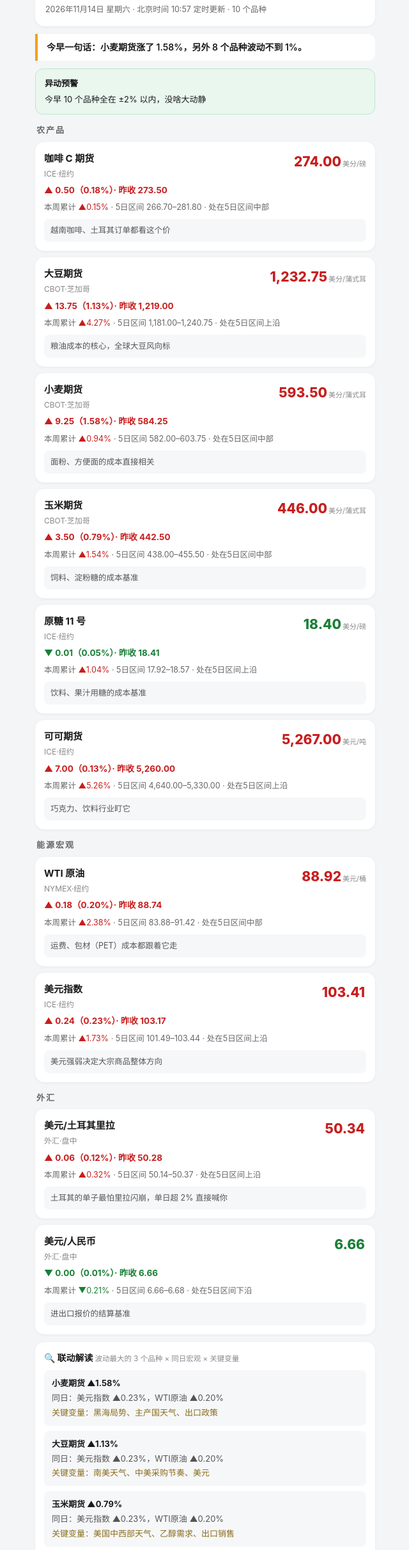
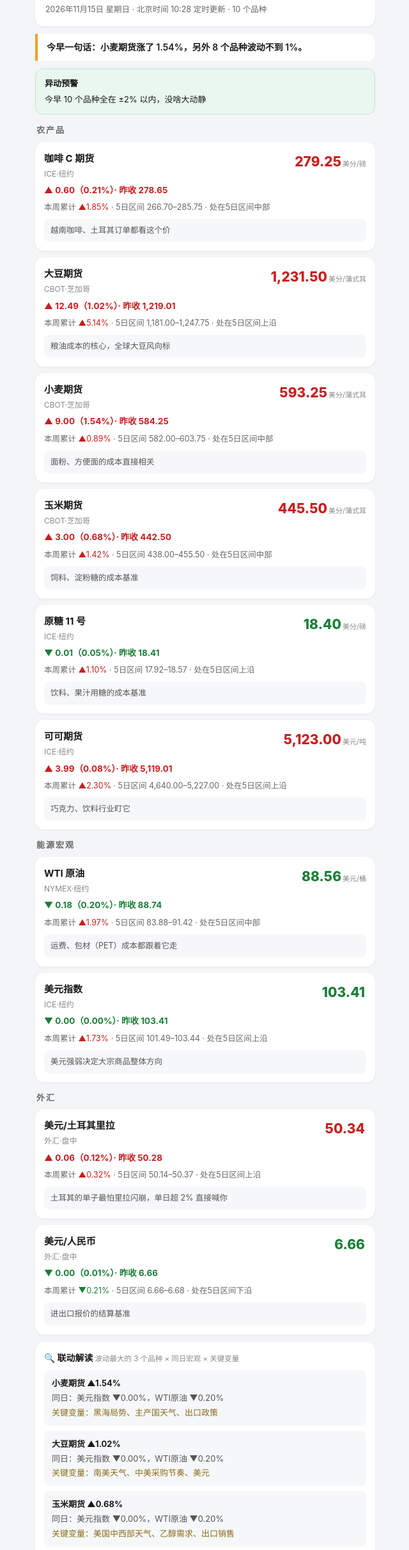
Before and after one commit to feiyanwang56-wq/morning-brief, a plain HTML site: page index.html in a window 1280 px wide. Shown: the part 186-2608 px from the top of the page at 64% size, without its empty margins (319-959 px from the left). Drawn offline with Linux system fonts and the light colour scheme.

Commit message:
早报 2026-11-15

```diff
--- a/index.html
+++ b/index.html
@@ -1,6 +1,6 @@
 <!doctype html><html lang="zh-CN"><head><meta charset="utf-8"/>
 <meta name="viewport" content="width=device-width,initial-scale=1"/>
-<title>大宗商品早报 · 2026年11月14日</title><style>
+<title>大宗商品早报 · 2026年11月15日</title><style>
 *{box-sizing:border-box}body{margin:0;font-family:-apple-system,"PingFang SC","Noto Sans SC","Microsoft YaHei",sans-serif;background:#f4f5f7;color:#1a1a1a;line-height:1.6}
 .wrap{max-width:560px;margin:0 auto;padding:14px 14px 30px}
 .flow{background:#101828;color:#fff;border-radius:14px;padding:12px 14px;font-size:12.5px;margin-bottom:12px}
@@ -46,49 +46,49 @@
 <div class="step"><b>🔎</b>自动抓取行情</div><div class="arr">→</div>
 <div class="step"><b>🧠</b>生成中文早报</div><div class="arr">→</div>
 <div class="step"><b>📲</b>推送到手机</div></div></div>
-<div class="hdr"><h1>☀️ 大宗商品早报</h1><div class="sub">2026年11月14日 星期六 · 北京时间 10:57 定时更新 · 10 个品种</div></div>
-<div class="one">今早一句话：小麦期货涨了 1.58%，另外 8 个品种波动不到 1%。</div>
+<div class="hdr"><h1>☀️ 大宗商品早报</h1><div class="sub">2026年11月15日 星期日 · 北京时间 10:28 定时更新 · 10 个品种</div></div>
+<div class="one">今早一句话：小麦期货涨了 1.54%，另外 8 个品种波动不到 1%。</div>
 <div class='alert ok'><div class='at'>异动预警</div><div class='aitem'>今早 10 个品种全在 ±2% 以内，没啥大动静</div></div>
 
 <div class="gtitle">农产品</div><div class="card">
 <div class="ch"><div><div class="cn">咖啡 C 期货</div><div class="cm">ICE·纽约</div></div>
-<div class="pv up">274.00<span class="unit">美分/磅</span></div></div>
-<div class="cd up"><span class="arrow">▲</span> 0.50（0.18%）· 昨收 273.50</div>
-<div class="wk">本周累计 <span class="up">▲0.15%</span> · 5日区间 266.70–281.80 · 处在5日区间中部</div>
+<div class="pv up">279.25<span class="unit">美分/磅</span></div></div>
+<div class="cd up"><span class="arrow">▲</span> 0.60（0.21%）· 昨收 278.65</div>
+<div class="wk">本周累计 <span class="up">▲1.85%</span> · 5日区间 266.70–285.75 · 处在5日区间中部</div>
 <div class="why">越南咖啡、土耳其订单都看这个价</div></div><div class="card">
 <div class="ch"><div><div class="cn">大豆期货</div><div class="cm">CBOT·芝加哥</div></div>
-<div class="pv up">1,232.75<span class="unit">美分/蒲式耳</span></div></div>
-<div class="cd up"><span class="arrow">▲</span> 13.75（1.13%）· 昨收 1,219.00</div>
-<div class="wk">本周累计 <span class="up">▲4.27%</span> · 5日区间 1,181.00–1,240.75 · 处在5日区间上沿</div>
+<div class="pv up">1,231.50<span class="unit">美分/蒲式耳</span></div></div>
+<div class="cd up"><span class="arrow">▲</span> 12.49（1.02%）· 昨收 1,219.01</div>
+<div class="wk">本周累计 <span class="up">▲5.14%</span> · 5日区间 1,181.00–1,247.75 · 处在5日区间上沿</div>
 <div class="why">粮油成本的核心，全球大豆风向标</div></div><div class="card">
 <div class="ch"><div><div class="cn">小麦期货</div><div class="cm">CBOT·芝加哥</div></div>
-<div class="pv up">593.50<span class="unit">美分/蒲式耳</span></div></div>
-<div class="cd up"><span class="arrow">▲</span> 9.25（1.58%）· 昨收 584.25</div>
-<div class="wk">本周累计 <span class="up">▲0.94%</span> · 5日区间 582.00–603.75 · 处在5日区间中部</div>
+<div class="pv up">593.25<span class="unit">美分/蒲式耳</span></div></div>
+<div class="cd up"><span class="arrow">▲</span> 9.00（1.54%）· 昨收 584.25</div>
+<div class="wk">本周累计 <span class="up">▲0.89%</span> · 5日区间 582.00–603.75 · 处在5日区间中部</div>
 <div class="why">面粉、方便面的成本直接相关</div></div><div class="card">
 <div class="ch"><div><div class="cn">玉米期货</div><div class="cm">CBOT·芝加哥</div></div>
-<div class="pv up">446.00<span class="unit">美分/蒲式耳</span></div></div>
-<div class="cd up"><span class="arrow">▲</span> 3.50（0.79%）· 昨收 442.50</div>
-<div class="wk">本周累计 <span class="up">▲1.54%</span> · 5日区间 438.00–455.50 · 处在5日区间中部</div>
+<div class="pv up">445.50<span class="unit">美分/蒲式耳</span></div></div>
+<div class="cd up"><span class="arrow">▲</span> 3.00（0.68%）· 昨收 442.50</div>
+<div class="wk">本周累计 <span class="up">▲1.42%</span> · 5日区间 438.00–455.50 · 处在5日区间中部</div>
 <div class="why">饲料、淀粉糖的成本基准</div></div><div class="card">
 <div class="ch"><div><div class="cn">原糖 11 号</div><div class="cm">ICE·纽约</div></div>
 <div class="pv dn">18.40<span class="unit">美分/磅</span></div></div>
 <div class="cd dn"><span class="arrow">▼</span> 0.01（0.05%）· 昨收 18.41</div>
-<div class="wk">本周累计 <span class="up">▲1.04%</span> · 5日区间 17.92–18.57 · 处在5日区间上沿</div>
+<div class="wk">本周累计 <span class="up">▲1.10%</span> · 5日区间 17.92–18.57 · 处在5日区间上沿</div>
 <div class="why">饮料、果汁用糖的成本基准</div></div><div class="card">
 <div class="ch"><div><div class="cn">可可期货</div><div class="cm">ICE·纽约</div></div>
-<div class="pv up">5,267.00<span class="unit">美元/吨</span></div></div>
-<div class="cd up"><span class="arrow">▲</span> 7.00（0.13%）· 昨收 5,260.00</div>
-<div class="wk">本周累计 <span class="up">▲5.26%</span> · 5日区间 4,640.00–5,330.00 · 处在5日区间上沿</div>
+<div class="pv up">5,123.00<span class="unit">美元/吨</span></div></div>
+<div class="cd up"><span class="arrow">▲</span> 3.99（0.08%）· 昨收 5,119.01</div>
+<div class="wk">本周累计 <span class="up">▲2.30%</span> · 5日区间 4,640.00–5,227.00 · 处在5日区间上沿</div>
 <div class="why">巧克力、饮料行业盯它</div></div><div class="gtitle">能源宏观</div><div class="card">
 <div class="ch"><div><div class="cn">WTI 原油</div><div class="cm">NYMEX·纽约</div></div>
-<div class="pv up">88.92<span class="unit">美元/桶</span></div></div>
-<div class="cd up"><span class="arrow">▲</span> 0.18（0.20%）· 昨收 88.74</div>
-<div class="wk">本周累计 <span class="up">▲2.38%</span> · 5日区间 83.88–91.42 · 处在5日区间中部</div>
+<div class="pv dn">88.56<span class="unit">美元/桶</span></div></div>
+<div class="cd dn"><span class="arrow">▼</span> 0.18（0.20%）· 昨收 88.74</div>
+<div class="wk">本周累计 <span class="up">▲1.97%</span> · 5日区间 83.88–91.42 · 处在5日区间中部</div>
 <div class="why">运费、包材（PET）成本都跟着它走</div></div><div class="card">
 <div class="ch"><div><div class="cn">美元指数</div><div class="cm">ICE·纽约</div></div>
-<div class="pv up">103.41<span class="unit"></span></div></div>
-<div class="cd up"><span class="arrow">▲</span> 0.24（0.23%）· 昨收 103.17</div>
+<div class="pv dn">103.41<span class="unit"></span></div></div>
+<div class="cd dn"><span class="arrow">▼</span> 0.00（0.00%）· 昨收 103.41</div>
 <div class="wk">本周累计 <span class="up">▲1.73%</span> · 5日区间 101.49–103.44 · 处在5日区间上沿</div>
 <div class="why">美元强弱决定大宗商品整体方向</div></div><div class="gtitle">外汇</div><div class="card">
 <div class="ch"><div><div class="cn">美元/土耳其里拉</div><div class="cm">外汇·盘中</div></div>
@@ -102,12 +102,12 @@
 <div class="wk">本周累计 <span class="dn">▼0.21%</span> · 5日区间 6.66–6.68 · 处在5日区间下沿</div>
 <div class="why">进出口报价的结算基准</div></div>
 <div class="read"><div class="rt">🔍 联动解读 <span class="rsub">波动最大的 3 个品种 × 同日宏观 × 关键变量</span></div>
-<div class="ritem"><b>小麦期货 ▲1.58%</b>
-<div class="rmeta">同日：美元指数 ▲0.23%，WTI原油 ▲0.20%</div>
-<div class="drv">关键变量：黑海局势、主产国天气、出口政策</div></div><div class="ritem"><b>大豆期货 ▲1.13%</b>
-<div class="rmeta">同日：美元指数 ▲0.23%，WTI原油 ▲0.20%</div>
-<div class="drv">关键变量：南美天气、中美采购节奏、美元</div></div><div class="ritem"><b>玉米期货 ▲0.79%</b>
-<div class="rmeta">同日：美元指数 ▲0.23%，WTI原油 ▲0.20%</div>
+<div class="ritem"><b>小麦期货 ▲1.54%</b>
+<div class="rmeta">同日：美元指数 ▼0.00%，WTI原油 ▼0.20%</div>
+<div class="drv">关键变量：黑海局势、主产国天气、出口政策</div></div><div class="ritem"><b>大豆期货 ▲1.02%</b>
+<div class="rmeta">同日：美元指数 ▼0.00%，WTI原油 ▼0.20%</div>
+<div class="drv">关键变量：南美天气、中美采购节奏、美元</div></div><div class="ritem"><b>玉米期货 ▲0.68%</b>
+<div class="rmeta">同日：美元指数 ▼0.00%，WTI原油 ▼0.20%</div>
 <div class="drv">关键变量：美国中西部天气、乙醇需求、出口销售</div></div>
 <div class="rnote">以上是关联市场对照 + 该品种的关键变量框架；某天具体的涨跌原因需要结合新闻面，demo 版不编造，完整版接入新闻源后由大模型生成归因。</div></div>
 <div class="rule"><b>📌 盯盘逻辑</b><br>
@@ -115,7 +115,7 @@
 · 里拉单独盯——土耳其的单子最怕它突然贬值<br>
 · 每周五加一份周报：本周复盘 + 下周看点</div>
 <div class="ft">数据：Yahoo Finance 指示性行情（ICE·纽约 / CBOT·芝加哥 / NYMEX / 外汇盘中）<br>
-本次抓取时间：北京时间 2026-11-14 10:57（定时抓取，非实时）<br>
+本次抓取时间：北京时间 2026-11-15 10:28（定时抓取，非实时）<br>
 行情源链接：<a href="https://finance.yahoo.com/quote/KC=F">咖啡 C 期货</a> · <a href="https://finance.yahoo.com/quote/ZS=F">大豆期货</a> · <a href="https://finance.yahoo.com/quote/ZW=F">小麦期货</a> · <a href="https://finance.yahoo.com/quote/ZC=F">玉米期货</a> · <a href="https://finance.yahoo.com/quote/SB=F">原糖 11 号</a> · <a href="https://finance.yahoo.com/quote/CC=F">可可期货</a> · <a href="https://finance.yahoo.com/quote/CL=F">WTI 原油</a> · <a href="https://finance.yahoo.com/quote/DX-Y.NYB">美元指数</a> · <a href="https://finance.yahoo.com/quote/TRY=X">美元/土耳其里拉</a> · <a href="https://finance.yahoo.com/quote/CNY=X">美元/人民币</a><br>
 demo 版 · 正式版可接马来西亚 BMD 棕榈油、郑商所 PTA/MEG；深度归因需接入新闻源</div>
 </div><p style="text-align:center;margin:32px 0"><a href="history.html">查看历史记录</a></p></body></html>
```
Also changed, not shown: history.html (+2 -1 lines), history/2026-11-15.html (added, +121 -0 lines).
